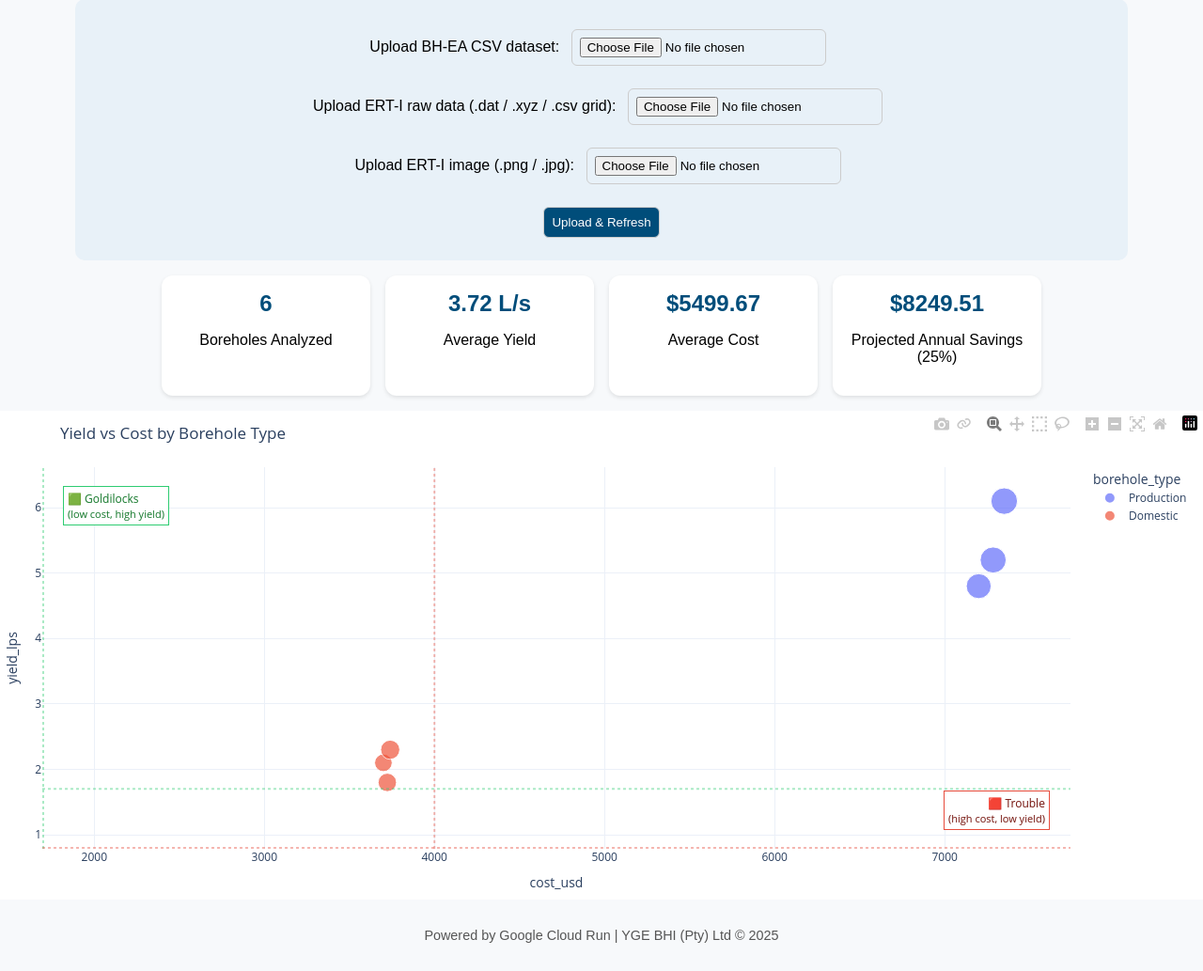
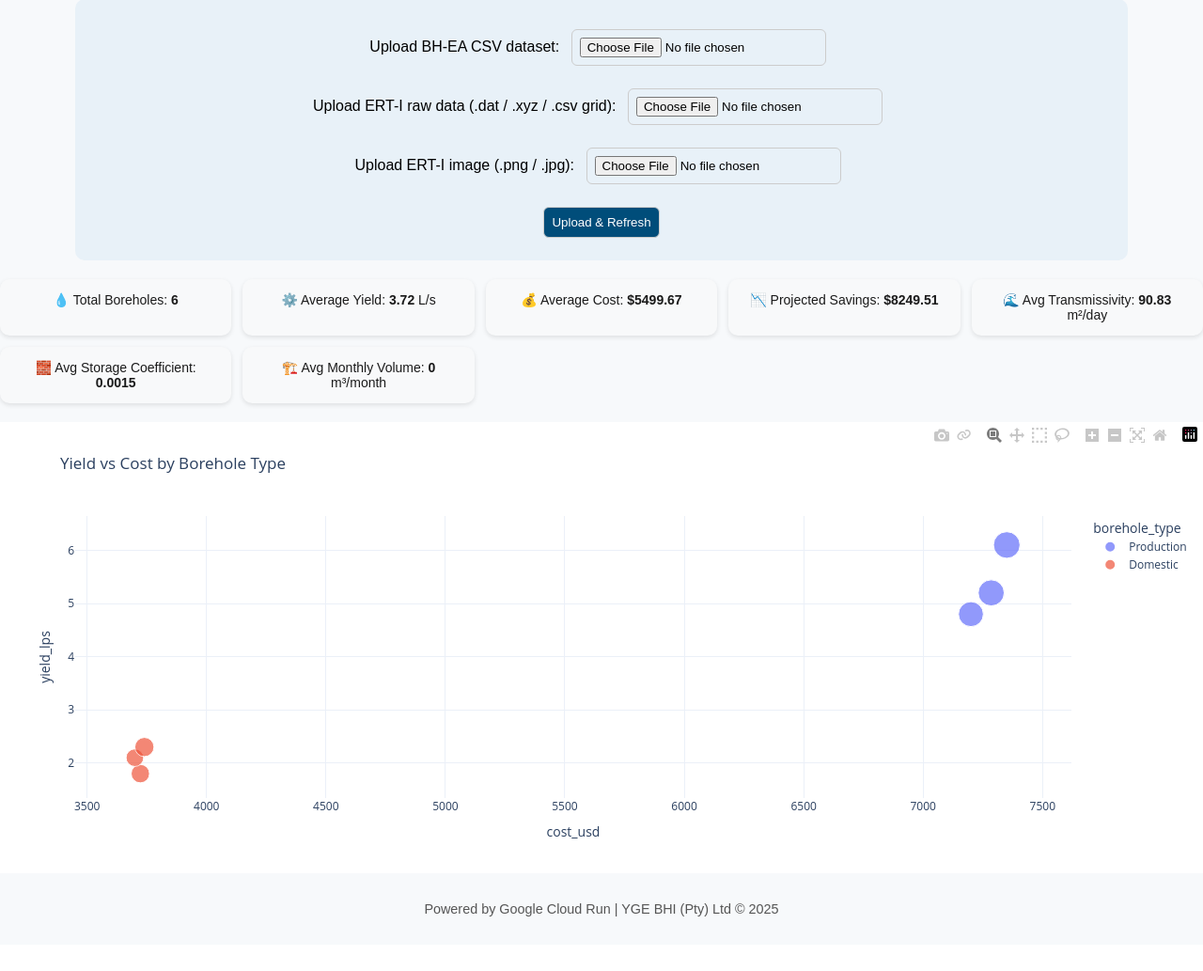
Before and after one commit to yangatekane/bh_ea_dashboard, a Flask app: page / in a window 1280 px wide. Shown: the part 242-1275 px from the top of the page at 94% size. After the commit the page ends 1217 px from the top, so only its background shows below. Run offline with Flask 3, Linux system fonts and the light colour scheme; parts of the project's set-up code (start-up, migrations or seed data) failed here and were passed over.

Commit message:
Added hydrological properties T & S

```diff
--- a/app.py
+++ b/app.py
@@ -30,7 +30,11 @@ default_data = {
     "Borehole_Type": ["Production", "Production", "Production", "Domestic", "Domestic", "Domestic"],
     "Depth_m": [120, 110, 125, 60, 55, 65],
     "Yield_Lps": [5.2, 4.8, 6.1, 1.8, 2.1, 2.3],
-    "Cost_USD": [7285, 7200, 7350, 3723, 3700, 3740]
+    "Cost_USD": [7285, 7200, 7350, 3723, 3700, 3740],
+    "Pumping_Hours": [8, 6, 10, 4, 3, 5],
+    "Recovery_Hours": [6, 5, 8, 3, 2, 4],
+    "Transmissivity_m2_per_day": [120, 135, 140, 45, 50, 55],
+    "Storage_Coefficient": [0.002, 0.0015, 0.0025, 0.0008, 0.0010, 0.0012]
 }
 df = pd.DataFrame(default_data)
 
@@ -39,48 +43,21 @@ ert_processed_csv = None
 ert_uploaded_img = None
 
 
-def _percentile_thresholds(x: pd.Series, low_q=0.25, high_q=0.75):
-    """Return (low_threshold, high_threshold), ignoring NaNs."""
-    x = pd.to_numeric(x, errors="coerce").dropna()
-    if len(x) == 0:
-        return (np.nan, np.nan)
-    return (np.nanpercentile(x, low_q * 100), np.nanpercentile(x, high_q * 100))
-
-
-def _ellipse_shape(x_center, y_center, width, height, line_color, fill_rgba):
-    """Plotly circle shape used as an ellipse in data coords."""
-    # Plotly draws 'circle' with sizex/sizey in data units (acts like an ellipse if axes are scaled differently)
-    return dict(
-        type="circle",
-        xref="x", yref="y",
-        x0=x_center - width / 2.0, x1=x_center + width / 2.0,
-        y0=y_center - height / 2.0, y1=y_center + height / 2.0,
-        line=dict(color=line_color, width=2, dash="dot"),
-        fillcolor=fill_rgba,
-        layer="below"
-    )
-
 
 def build_dashboard(dataframe):
     """
     Generate dashboard metrics and Plotly visuals.
-    - Robust to missing columns (toast alert instead of 500).
-    - Adds dotted elliptical overlays for:
-        🟩 Goldilocks (Low Cost / High Yield)
-        🟥 Trouble (High Cost / Low Yield)
+    Adds hydrogeological cycle fields and stacked Monthly Volume vs Cost plot.
     """
-    # --- Normalize headers ---
     dataframe = dataframe.copy()
     dataframe.columns = [c.strip().lower() for c in dataframe.columns]
 
-    # --- Required columns ---
     required_cols = ['yield_lps', 'cost_usd', 'depth_m']
     alerts = []
 
     missing = [c for c in required_cols if c not in dataframe.columns]
     if missing:
         alerts.append(f"⚠ Missing required fields: {', '.join(missing)} — using defaults.")
-
     for c in required_cols:
         if c not in dataframe.columns:
             dataframe[c] = np.nan
@@ -88,95 +65,86 @@ def build_dashboard(dataframe):
     # --- Compute headline metrics safely ---
     total_bh = len(dataframe)
     avg_yield = round(pd.to_numeric(dataframe['yield_lps'], errors="coerce").mean(skipna=True) or 0, 2)
-    avg_cost  = round(pd.to_numeric(dataframe['cost_usd'], errors="coerce").mean(skipna=True) or 0, 2)
+    avg_cost = round(pd.to_numeric(dataframe['cost_usd'], errors="coerce").mean(skipna=True) or 0, 2)
     proj_savings = round(total_bh * (avg_cost or 0) * 0.25, 2)
 
-    # --- Clean copies for plotting ---
+    # --- New averages ---
+    avg_transmissivity = (
+        round(pd.to_numeric(dataframe.get('transmissivity_m2_per_day'), errors="coerce").mean(skipna=True) or 0, 2)
+        if 'transmissivity_m2_per_day' in dataframe.columns else 0
+    )
+    avg_storage = (
+        round(pd.to_numeric(dataframe.get('storage_coefficient'), errors="coerce").mean(skipna=True) or 0, 5)
+        if 'storage_coefficient' in dataframe.columns else 0
+    )
+    avg_volume = (
+        round(pd.to_numeric(dataframe.get('monthly_volume_m3'), errors="coerce").mean(skipna=True) or 0, 1)
+        if 'monthly_volume_m3' in dataframe.columns else 0
+    )
+
+    # --- Base scatter: Yield vs Cost ---
     plot_df = dataframe.copy()
     plot_df['yield_lps'] = pd.to_numeric(plot_df['yield_lps'], errors="coerce")
-    plot_df['cost_usd']  = pd.to_numeric(plot_df['cost_usd'], errors="coerce")
-    plot_df['depth_m']   = pd.to_numeric(plot_df['depth_m'], errors="coerce")
+    plot_df['cost_usd'] = pd.to_numeric(plot_df['cost_usd'], errors="coerce")
+    plot_df['depth_m'] = pd.to_numeric(plot_df['depth_m'], errors="coerce")
 
-    # --- Base scatter ---
-    fig = px.scatter(
+    main_fig = px.scatter(
         plot_df.fillna(0),
-        x='cost_usd',
-        y='yield_lps',
+        x='cost_usd', y='yield_lps',
         color='borehole_type' if 'borehole_type' in plot_df.columns else None,
         size='depth_m',
         hover_data=[c for c in plot_df.columns if c not in ['cost_usd', 'yield_lps', 'depth_m']],
         title='Yield vs Cost by Borehole Type'
     )
-    fig.update_layout(template='plotly_white', height=520, margin=dict(l=40, r=20, t=60, b=40))
+    main_fig.update_layout(template='plotly_white', height=480)
 
-    # --- Domain thresholds ---
-    global COST_GOLD_MAX, YIELD_GOLD_MIN, COST_TROUBLE_MIN, YIELD_TROUBLE_MAX
+    # --- Goldilocks / Trouble thresholds (manual logic) ---
+    gold_mask = (plot_df['yield_lps'] > 1.1) & (plot_df['cost_usd'] < 2800)
+    trou_mask = (plot_df['yield_lps'] < 0.8) & (plot_df['cost_usd'] > 4000)
 
-    # Assign readable threshold aliases (for plotting guide lines etc.)
-    cost_lo, cost_hi = COST_GOLD_MAX, COST_TROUBLE_MIN
-    yld_lo, yld_hi   = YIELD_TROUBLE_MAX, YIELD_GOLD_MIN
+    # --- Add labeled regions (no ellipse, only text annotations) ---
+    annotations = []
+    if gold_mask.any():
+        annotations.append(dict(
+            xref="paper", yref="paper",
+            x=0.02, y=0.95, showarrow=False,
+            text="🟩 Goldilocks<br><span style='font-size:11px'>(low cost, high yield)</span>",
+            font=dict(color="#1e7e34", size=12),
+            align="left",
+            bgcolor="rgba(255,255,255,0.75)",
+            bordercolor="#2ecc71", borderwidth=1, borderpad=4
+        ))
+    if trou_mask.any():
+        annotations.append(dict(
+            xref="paper", yref="paper",
+            x=0.98, y=0.05, xanchor="right", yanchor="bottom", showarrow=False,
+            text="🟥 Trouble<br><span style='font-size:11px'>(high cost, low yield)</span>",
+            font=dict(color="#7a1c16", size=12),
+            align="right",
+            bgcolor="rgba(255,255,255,0.75)",
+            bordercolor="#e74c3c", borderwidth=1, borderpad=4
+        ))
+    main_fig.update_layout(annotations=annotations)
 
-    # We’ll only draw if we have at least one valid numeric pair
-    if not np.isnan(cost_lo) and not np.isnan(cost_hi) and not np.isnan(yld_lo) and not np.isnan(yld_hi):
-        # Region masks
-        gold_mask = (plot_df['cost_usd'] < COST_GOLD_MAX) & (plot_df['yield_lps'] > YIELD_GOLD_MIN)
-        trou_mask = (plot_df['cost_usd'] > COST_TROUBLE_MIN) & (plot_df['yield_lps'] < YIELD_TROUBLE_MAX)
+    main_plot_html = pio.to_html(main_fig, full_html=False)
 
+    # --- Second scatter: Monthly Volume vs Cost ---
+    if {'monthly_volume_m3', 'cost_usd'} <= set(plot_df.columns):
+        cycle_fig = px.scatter(
+            plot_df,
+            x='cost_usd', y='monthly_volume_m3',
+            color='transmissivity_m2_per_day' if 'transmissivity_m2_per_day' in plot_df.columns else None,
+            size='depth_m',
+            hover_data=['yield_lps', 'transmissivity_m2_per_day', 'storage_coefficient'] if 'transmissivity_m2_per_day' in plot_df.columns else None,
+            title='Monthly Volume vs Cost (Colored by Transmissivity)',
+            color_continuous_scale='Viridis'
+        )
+        cycle_fig.update_layout(template='plotly_white', height=480)
+        cycle_plot_html = pio.to_html(cycle_fig, full_html=False)
+    else:
+        cycle_plot_html = "<p style='color:gray;font-style:italic;'>No Monthly Volume data available.</p>"
 
-        # Helper to compute ellipse center/size from subset
-        def region_params(mask, pad=0.15):
-            sub = plot_df.loc[mask, ['cost_usd', 'yield_lps']].dropna()
-            if len(sub) == 0:
-                return None
-            xc = sub['cost_usd'].mean()
-            yc = sub['yield_lps'].mean()
-            # Width/height ~ spread of the subset (robust)
-            w = max(sub['cost_usd'].quantile(0.90) - sub['cost_usd'].quantile(0.10), 1e-9)
-            h = max(sub['yield_lps'].quantile(0.90) - sub['yield_lps'].quantile(0.10), 1e-9)
-            # Pad a bit so the ellipse comfortably encloses the cluster
-            return (xc, yc, w * (1 + pad), h * (1 + pad))
-
-        gold = region_params(gold_mask)
-        trou = region_params(trou_mask)
-
-        shapes = []
-        # --- Always show corner annotations for both zones (no ellipses) ---
-        annotations = [
-            dict(
-                xref="paper", yref="paper", x=0.02, y=0.95,
-                showarrow=False,
-                text="🟩 Goldilocks<br><span style='font-size:11px'>(low cost, high yield)</span>",
-                font=dict(color="#1e7e34", size=12),
-                align="left",
-                bgcolor="rgba(255,255,255,0.8)",
-                bordercolor="#2ecc71", borderwidth=1, borderpad=4
-            ),
-            dict(
-                xref="paper", yref="paper", x=0.98, y=0.05,
-                xanchor="right", yanchor="bottom",
-                showarrow=False,
-                text="🟥 Trouble<br><span style='font-size:11px'>(high cost, low yield)</span>",
-                font=dict(color="#7a1c16", size=12),
-                align="right",
-                bgcolor="rgba(255,255,255,0.8)",
-                bordercolor="#e74c3c", borderwidth=1, borderpad=4
-            )
-        ]
-        fig.update_layout(annotations=annotations)
-
-        # Apply shapes + annotations
-        fig.update_layout(shapes=fig.layout.shapes + tuple(shapes) if fig.layout.shapes else tuple(shapes))
-        fig.update_layout(annotations=list(fig.layout.annotations) + annotations if fig.layout.annotations else annotations)
-
-        # Also add faint guide lines at thresholds
-        fig.add_hline(y=yld_hi, line_dash="dot", line_color="#2ecc71", opacity=0.4)
-        fig.add_vline(x=cost_lo, line_dash="dot", line_color="#2ecc71", opacity=0.4)
-        fig.add_hline(y=yld_lo, line_dash="dot", line_color="#e74c3c", opacity=0.4)
-        fig.add_vline(x=cost_hi, line_dash="dot", line_color="#e74c3c", opacity=0.4)
-    else:
-        alerts.append("ℹ Not enough numeric data to compute Goldilocks/Trouble regions yet.")
-
-    # --- Toast container (persisting, non-layout shifting) ---
+    # --- Toast alert (persisting, top-right) ---
     alert_html = ""
     if alerts:
         alert_html = (
@@ -189,14 +157,19 @@ def build_dashboard(dataframe):
             '<script>setTimeout(()=>{const t=document.getElementById("toast");if(t){t.style.opacity=0;t.style.transition="opacity .6s";setTimeout(()=>t.remove(),700)}},8000);</script>'
         )
 
-    graph_html = pio.to_html(fig, full_html=False)
+    # --- Return all dashboard elements ---
     return dict(
         total_bh=total_bh,
         avg_yield=avg_yield,
         avg_cost=avg_cost,
+        avg_transmissivity=avg_transmissivity,
+        avg_storage=avg_storage,
+        avg_volume=avg_volume,
         proj_savings=proj_savings,
-        plot_html=alert_html + graph_html
+        plot_html=alert_html + main_plot_html,
+        cycle_plot_html=cycle_plot_html
     )
+
 
 
 def process_bh_ea_csv(file_path):
@@ -227,7 +200,19 @@ def process_bh_ea_csv(file_path):
                 .str.extract(r"([\d\.]+)", expand=False)
                 .astype(float)
             )
-
+    # --- Ensure new cycle & hydraulic columns are numeric before computations ---
+    for col in ["Pumping_Hours", "Recovery_Hours", "Transmissivity_m2_per_day",
+                "Storage_Coefficient", "Monthly_Volume_m3"]:
+        if col in df.columns:
+            df[col] = (
+                pd.to_numeric(
+                    df[col]
+                    .astype(str)
+                    .str.replace(",", ".", regex=False)
+                    .str.extract(r"([\d\.]+)", expand=False),
+                    errors="coerce"
+                )
+            )
     # --- Compute missing fields ---
     # Drawdown
     if "Drawdown_m" not in df.columns or df["Drawdown_m"].isnull().any():
@@ -239,6 +224,27 @@ def process_bh_ea_csv(file_path):
         if "Yield_Lps" in df.columns and "Drawdown_m" in df.columns:
             df["Specific_Capacity_Lps_per_m"] = df["Yield_Lps"] / df["Drawdown_m"].replace(0, np.nan)
 
+        # --- Derived metrics for cycle and hydraulic performance ---
+    # Compute total pumping cycle duration
+    if "Pumping_Hours" in df.columns and "Recovery_Hours" in df.columns:
+        df["Cycle_Duration_hr"] = df["Pumping_Hours"] + df["Recovery_Hours"]
+
+    # Estimate monthly volume (L/s × hours/day × days/month)
+    if "Yield_Lps" in df.columns:
+        df["Monthly_Volume_m3"] = (
+            pd.to_numeric(df["Yield_Lps"], errors="coerce") * 3600 * 24 * 30 / 1000
+        )  # convert L/s → m³/month
+
+    # Optional: estimate transmissivity & storage if not provided
+    if "Transmissivity_m2_per_day" not in df.columns:
+        df["Transmissivity_m2_per_day"] = (
+            df["Specific_Capacity_Lps_per_m"] * 86400 * 0.001
+        )  # empirical proxy
+
+    if "Storage_Coefficient" not in df.columns:
+        df["Storage_Coefficient"] = np.random.uniform(1e-4, 1e-3, len(df))
+
+
     # --- Clean outliers or negatives ---
     if "Drawdown_m" in df.columns:
         df.loc[df["Drawdown_m"] < 0, "Drawdown_m"] = np.nan
@@ -248,6 +254,11 @@ def process_bh_ea_csv(file_path):
     # --- Optional derived metric: Cost per meter ---
     if "Depth_m" in df.columns and "Cost_USD" in df.columns:
         df["Cost_per_m_USD"] = df["Cost_USD"] / df["Depth_m"].replace(0, np.nan)
+
+        df["Cycle_Duration_hr"] = df["Pumping_Hours"] + df["Recovery_Hours"]
+        df["Monthly_Volume_m3"] = df["Yield_Lps"] * 3600 * 24 * 30 / 1000  # m³/month
+        df["Efficiency_Index"] = (df["Transmissivity_m2_per_day"] / df["Cost_USD"]) * 1000
+        df["Storage_Index"] = df["Storage_Coefficient"] * df["Yield_Lps"]
 
     return df
 
--- a/static/style.css
+++ b/static/style.css
@@ -5,8 +5,27 @@ header { background: #004d7a; color: white; padding: 1rem; text-align: center; }
 #upload input, #upload button { margin: 0.5rem; padding: 0.5rem; border-radius: 6px; border: 1px solid #ccc; }
 #upload button { background: #004d7a; color: white; cursor: pointer; }
 .message { color: #004d7a; font-weight: bold; }
-#kpis { display: flex; flex-wrap: wrap; justify-content: center; margin: 1rem; gap: 1rem; }
-.card { background: white; border-radius: 12px; box-shadow: 0 2px 4px rgba(0,0,0,0.1); width: 190px; text-align: center; padding: 1rem; }
+#kpis {
+  display: grid;
+  grid-template-columns: repeat(auto-fit, minmax(220px, 1fr));
+  gap: 12px;
+  margin: 20px 0;
+}
+.card {
+  background: #f8f9fa;
+  border-radius: 10px;
+  box-shadow: 0 2px 5px rgba(0,0,0,0.1);
+  padding: 14px 16px;
+  font-family: Arial, sans-serif;
+  font-size: 14px;
+  color: #1a1a1a;
+  text-align: center;
+  transition: transform 0.2s ease;
+}
 .card h2 { margin: 0; color: #004d7a; }
 #ert { text-align: center; margin: 2rem; }
 footer { text-align: center; padding: 1rem; color: #555; font-size: 0.9rem; }
+.card:hover {
+  transform: translateY(-3px);
+  box-shadow: 0 4px 8px rgba(0,0,0,0.15);
+}
--- a/templates/index.html
+++ b/templates/index.html
@@ -55,10 +55,13 @@
   </section>
 
   <section id="kpis">
-    <div class="card"><h2>{{ total_bh }}</h2><p>Boreholes Analyzed</p></div>
-    <div class="card"><h2>{{ avg_yield }} L/s</h2><p>Average Yield</p></div>
-    <div class="card"><h2>${{ avg_cost }}</h2><p>Average Cost</p></div>
-    <div class="card"><h2>${{ proj_savings }}</h2><p>Projected Annual Savings (25%)</p></div>
+    <div class="card">💧 Total Boreholes: <strong>{{ total_bh }}</strong></div>
+    <div class="card">⚙️ Average Yield: <strong>{{ avg_yield }}</strong> L/s</div>
+    <div class="card">💰 Average Cost: <strong>${{ avg_cost }}</strong></div>
+    <div class="card">📉 Projected Savings: <strong>${{ proj_savings }}</strong></div>
+    <div class="card">🌊 Avg Transmissivity: <strong>{{ avg_transmissivity }}</strong> m²/day</div>
+    <div class="card">🧱 Avg Storage Coefficient: <strong>{{ avg_storage }}</strong></div>
+    <div class="card">🏗️ Avg Monthly Volume: <strong>{{ avg_volume }}</strong> m³/month</div>
   </section>
 
   <section id="graph">{{ plot_html | safe }}</section>
```
